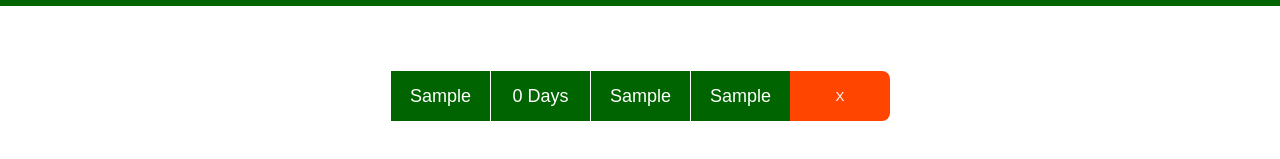
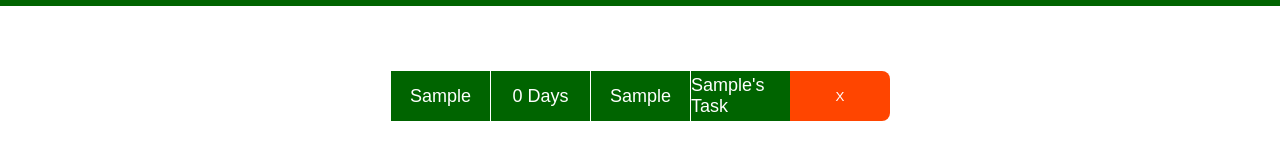
Before and after one commit to IsiahSmith/typescript-todo-list, a React (Create React App) app: page / in a window 1280 px wide. Both pictures are taken after typing "Sample", "Sample", "Sample" into the empty fields and a click on the button "Add Task". Shown: the part 219-378 px from the top of the page. Built offline with nearby package versions, Linux system fonts and the light colour scheme.

Commit message:
fixed error on interfaces.ts and added more text to name span

```diff
--- a/src/Components/TodoTask.tsx
+++ b/src/Components/TodoTask.tsx
@@ -14,7 +14,7 @@ const TodoTask = ({task, completeTask}: Props) => {
                 <span>{task.taskName}</span>
                 <span>{task.deadline} Days</span>
                 <span>{task.notes}</span>
-                <span>{task.firstName}</span>
+                <span>{task.firstName}'s Task</span>
             </div>
             <button
                 onClick={() => {completeTask(task.taskName);}}>X</button>
--- a/src/interfaces.ts
+++ b/src/interfaces.ts
@@ -2,5 +2,5 @@ export interface ITask {
     taskName: string;
     deadline: number;
     notes: string;
-    firstName: firstName;
+    firstName: string;
 }
```
